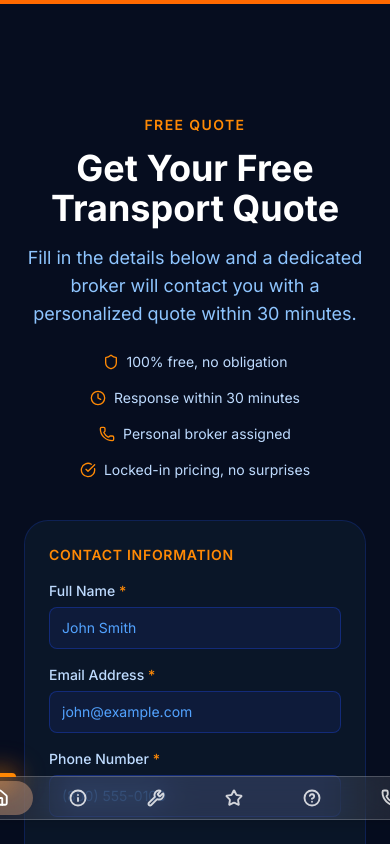
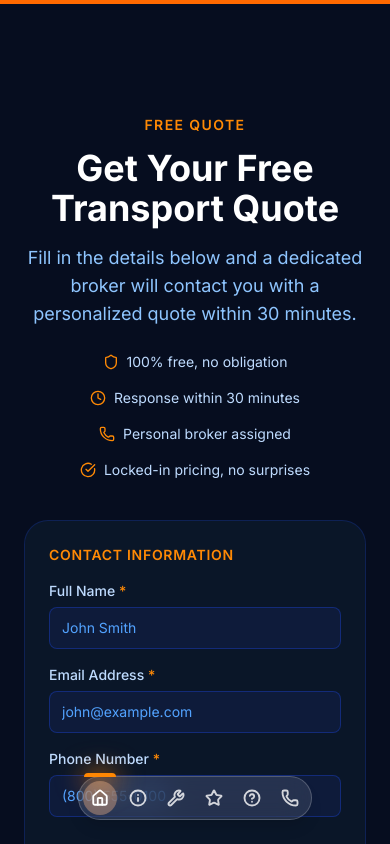
Before and after one commit to ahmadsoban92-pixel/AutoTransport, a Next.js app: page /get-quote in a window 390 px wide. Shown: the top 844 px of the page. Built offline with nearby package versions, Linux system fonts and the light colour scheme.

Commit message:
Cards,Review Scroll

```diff
--- a/app/(marketing)/HomeClient.tsx
+++ b/app/(marketing)/HomeClient.tsx
@@ -314,8 +314,8 @@ export default function HomeClient() {
         {/* Marquee container */}
         <div className="relative">
           {/* Left & right fade masks */}
-          <div className="absolute left-0 top-0 bottom-0 w-24 z-10 bg-gradient-to-r from-[#060d1f] to-transparent pointer-events-none" />
-          <div className="absolute right-0 top-0 bottom-0 w-24 z-10 bg-gradient-to-l from-[#060d1f] to-transparent pointer-events-none" />
+          <div className="absolute left-0 top-0 bottom-0 w-24 z-10 pointer-events-none" style={{ background: "linear-gradient(to right, var(--marquee-fade-bg, #060d1f), transparent)" }} />
+          <div className="absolute right-0 top-0 bottom-0 w-24 z-10 pointer-events-none" style={{ background: "linear-gradient(to left, var(--marquee-fade-bg, #060d1f), transparent)" }} />
           <div
             className="flex gap-6"
             style={{
--- a/app/globals.css
+++ b/app/globals.css
@@ -65,6 +65,8 @@ html.light {
   --bauhaus-chronicle-bg: #e8d5b0;
   --bauhaus-chronicle-fg: #1a1a2e;
   --bauhaus-chronicle-hover-fg: #1a1a2e;
+  /* Marquee fade must match the section bg in light mode */
+  --marquee-fade-bg: #fdf6e3;
 }
 
 /* ===== [data-force-dark] — CRM always stays dark ===== */
--- a/app/layout.tsx
+++ b/app/layout.tsx
@@ -9,7 +9,7 @@ const inter = Inter({ subsets: ["latin"] });
 export const metadata: Metadata = {
   title: "WESAutoTransport - Nationwide Vehicle Shipping",
   description:
-    "America's most trusted auto transport brokerage. Get a free quote for safe, reliable, and affordable vehicle shipping across all 50 states.",
+    "One Of The Best Auto Transport Company in America. Get a free quote for safe, reliable, and affordable vehicle shipping across all 50 states.",
 };
 
 export default function RootLayout({
--- a/components/ui/bauhaus-card.tsx
+++ b/components/ui/bauhaus-card.tsx
@@ -5,7 +5,7 @@ import { ChronicleButton } from "./chronicle-button";
 const BAUHAUS_CARD_STYLES = `
 .bauhaus-card {
   position: relative;
-  z-index: 555;
+  z-index: 10;
   max-width: 20rem;
   min-height: 20rem;
   width: 90%;
--- a/components/ui/tubelight-navbar.tsx
+++ b/components/ui/tubelight-navbar.tsx
@@ -52,7 +52,7 @@ export function NavBar({ items, className }: NavBarProps) {
         className
       )}
     >
-      <div suppressHydrationWarning className="flex items-center gap-3 bg-white/10 border border-white/20 backdrop-blur-lg py-1 px-1 rounded-full shadow-lg pointer-events-auto">
+      <div suppressHydrationWarning className="flex items-center gap-1 sm:gap-3 bg-white/10 border border-white/20 backdrop-blur-lg py-1 px-1 sm:px-1 rounded-full shadow-lg pointer-events-auto">
         {items.map((item) => {
           const Icon = item.icon;
           const isActive = activeTab === item.name;
@@ -63,7 +63,7 @@ export function NavBar({ items, className }: NavBarProps) {
               href={item.url}
               onClick={() => handleNavClick(item)}
               className={cn(
-                "relative cursor-pointer text-sm font-semibold px-6 py-2 rounded-full transition-colors",
+                "relative cursor-pointer text-sm font-semibold px-2 sm:px-6 py-2 rounded-full transition-colors",
                 "text-white/80 hover:text-white",
                 isActive && "bg-white/20 text-white"
               )}
```
